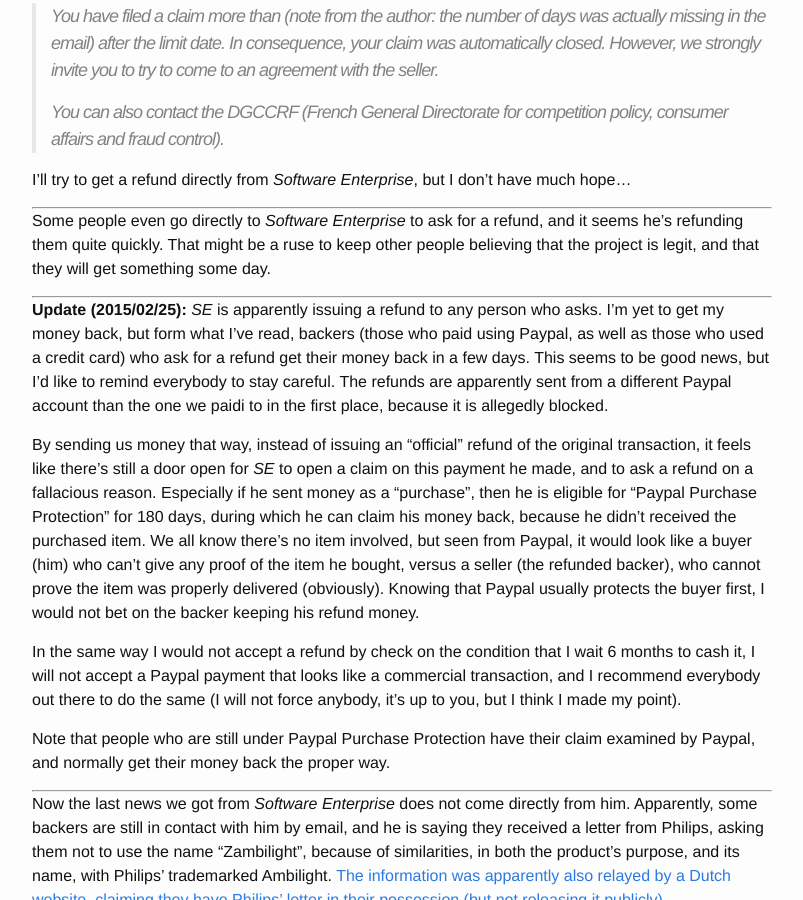
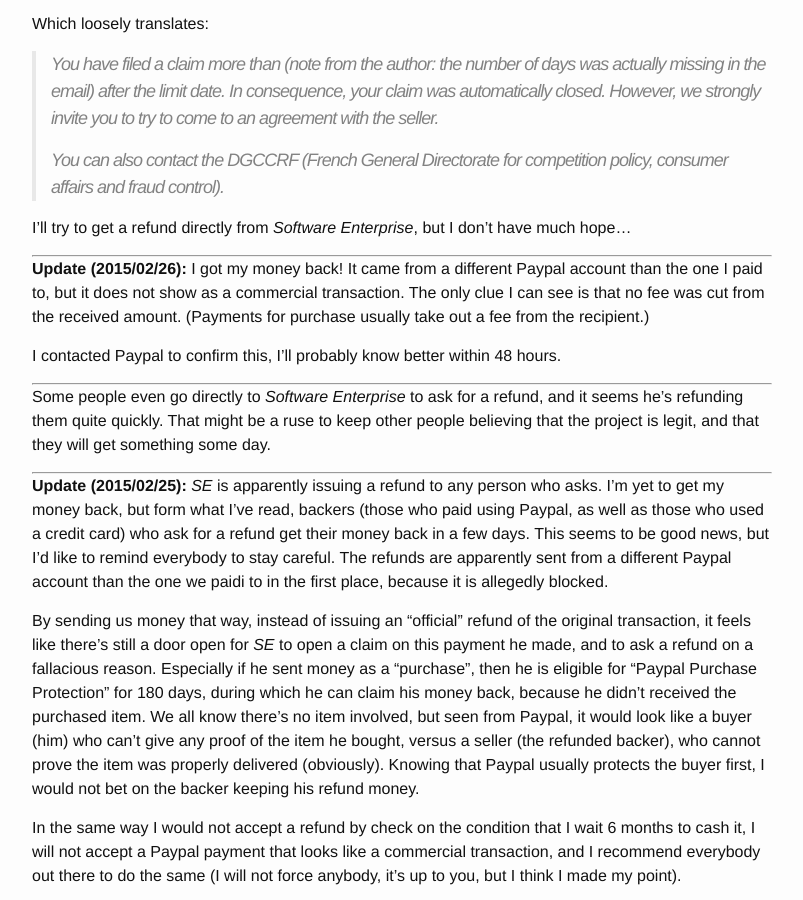
Before and after one commit to davidstosik/davidstosik.github.io, a Jekyll site: the page built from _posts/2015-02-21-how-i-got-scammed-lost-all-trust-indiegogo.markdown, in a window 1280 px wide and 900 px high, scrolled down 4134 px. Shown: the whole window, without its empty margins (238-1041 px from the left). Built offline with Jekyll 4.4.1, drawn with Linux system fonts in a browser that asks for light colours; Markdown is read by kramdown in place of the engine named in the settings; comment, search, counter and statistics services are not loaded; some of the changed text lies outside the part shown.

Commit message:
Update Zambilight post.

```diff
--- a/_posts/2015-02-21-how-i-got-scammed-lost-all-trust-indiegogo.markdown
+++ b/_posts/2015-02-21-how-i-got-scammed-lost-all-trust-indiegogo.markdown
@@ -21,6 +21,8 @@
 With more and more updates going on, maintaining an index of all updates sounds
 like a good idea.
 
+- 2015/02/26:
+  * [Got my money back](#20150226)
 - 2015/02/25:
   * [Backers are continuing their investigation](#20150225-1)
   * [Refunds are issued](#20150225-2)
@@ -211,6 +213,16 @@
 
 I'll try to get a refund directly from *Software Enterprise*, but I don't have much
 hope...
+
+---
+
+<a name="20150226"></a>
+**Update (2015/02/26):** I got my money back! It came from a different Paypal
+account than the one I paid to, but it does not show as a commercial transaction.
+The only clue I can see is that no fee was cut from the received amount. (Payments
+for purchase usually take out a fee from the recipient.)
+
+I contacted Paypal to confirm this, I'll probably know better within 48 hours.
 
 ---
 
```
